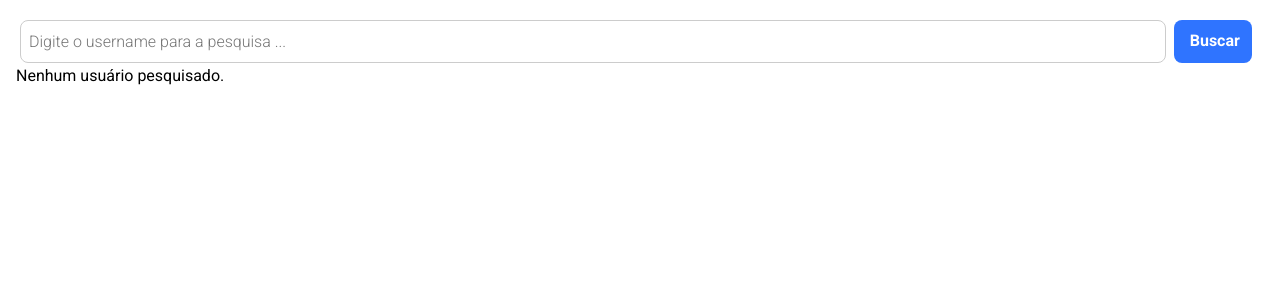
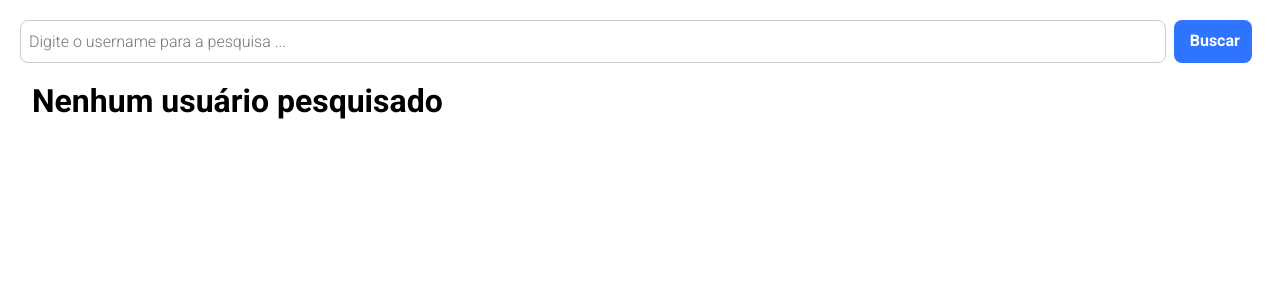
Before and after one commit to viniciosldcampos/GitHub_api, a React (Create React App) app: page / in a window 1280 px wide. Shown: the top 300 px of the page. Built offline with nearby package versions, Linux system fonts and the light colour scheme.

Commit message:
Criação de componente e estilização busca de nenhum usuário

```diff
--- a/src/App.js
+++ b/src/App.js
@@ -3,6 +3,7 @@ import Layout from "./components/layout";
 import Profile from "./components/profile";
 import Repositories from "./components/repositories";
 import useGithub from "./hooks/github-hooks";
+import NoSearch from "./components/no-search";
 
 const App = ( ) => {
   const { githubState } = useGithub();
@@ -20,7 +21,7 @@ const App = ( ) => {
         )};
       </>
       ) : (
-        <div>Nenhum usuário pesquisado.</div>
+        <NoSearch/>
       )}
     </Layout>
   );
--- /dev/null
+++ b/src/components/no-search/index.js
@@ -0,0 +1,10 @@
+import React from 'react';
+import * as S from './styled';
+
+const NoSearch = () => {
+  return (
+    <S.Wrapper> <h1>Nenhum usuário pesquisado</h1> </S.Wrapper>
+  )
+}
+
+export default NoSearch;
--- /dev/null
+++ b/src/components/no-search/styled.js
@@ -0,0 +1,10 @@
+import styled from "styled-components";
+
+export const Wrapper = styled.div `
+    margin: 1em;
+
+    h1 {
+        font-weight: bold;
+        font-size: 2em;
+    }
+`;
```
